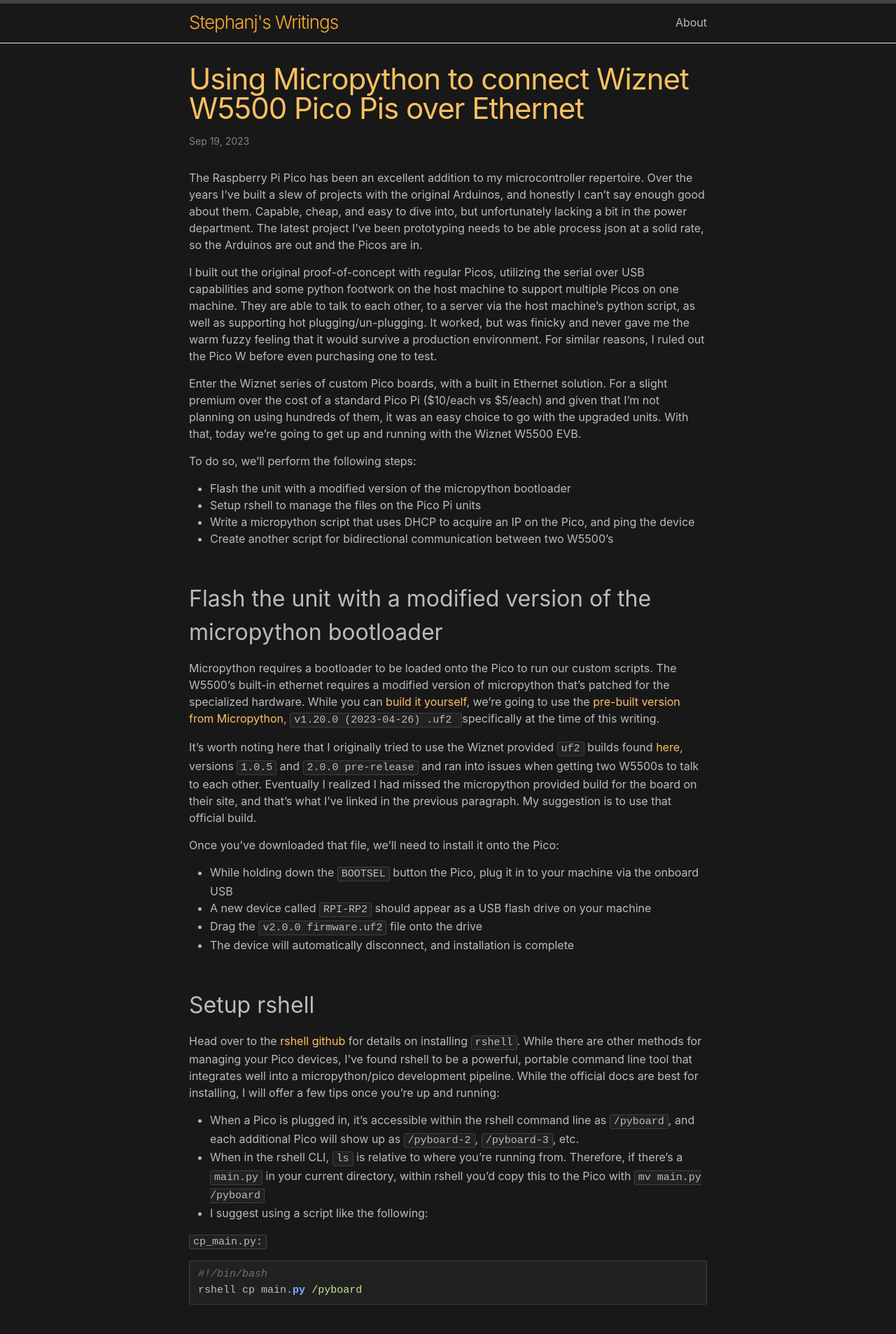
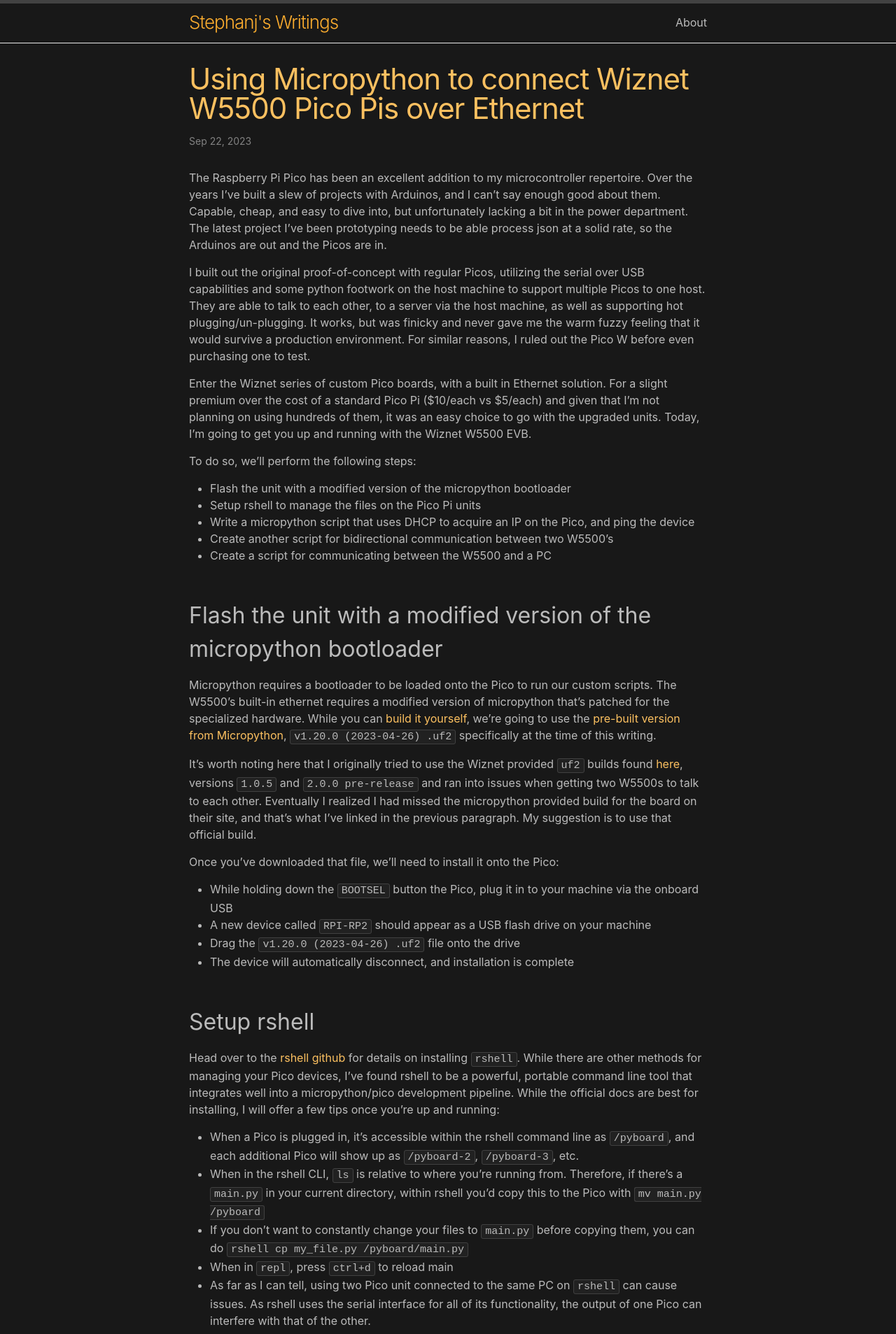
Before and after one commit to sjhennion/sjhennion.github.io, a Jekyll site: the page built from _posts/2023-09-21-w5500-intro.markdown, in a window 1280 px wide. Shown: the top 1907 px of the page at 70% size. Built offline with Jekyll 4.4.1, drawn with Linux system fonts in a browser that asks for light colours; some of the changed text lies outside the part shown.

Commit message:
Final draft 1 of W5500, update about page

```diff
--- a/_posts/2023-09-19-w5500-intro.markdown
+++ b/_posts/2023-09-21-w5500-intro.markdown
@@ -1,32 +1,33 @@
 ---
 layout: post
 title:  "Using Micropython to connect Wiznet W5500 Pico Pis over Ethernet"
-date:   2023-09-19 11:48:23 -0400
+date:   2023-09-21 20:00:00 -0400
 categories: jekyll update
 ---
 
-The Raspberry Pi Pico has been an excellent addition to my microcontroller repertoire.  Over the years I've built a slew of projects with the original Arduinos, and honestly I can't say enough good about them.  Capable, cheap, and easy to dive into, but unfortunately lacking a bit in the power department. The latest project I've been prototyping needs to be able process json at a solid rate, so the Arduinos are out and the Picos are in.
+The Raspberry Pi Pico has been an excellent addition to my microcontroller repertoire.  Over the years I've built a slew of projects with Arduinos, and I can't say enough good about them.  Capable, cheap, and easy to dive into, but unfortunately lacking a bit in the power department. The latest project I've been prototyping needs to be able process json at a solid rate, so the Arduinos are out and the Picos are in.
 
-I built out the original proof-of-concept with regular Picos, utilizing the serial over USB capabilities and some python footwork on the host machine to support multiple Picos on one machine. They are able to talk to each other, to a server via the host machine's python script, as well as supporting hot plugging/un-plugging.  It worked, but was finicky and never gave me the warm fuzzy feeling that it would survive a production environment.  For similar reasons, I ruled out the Pico W before even purchasing one to test.
+I built out the original proof-of-concept with regular Picos, utilizing the serial over USB capabilities and some python footwork on the host machine to support multiple Picos to one host. They are able to talk to each other, to a server via the host machine, as well as supporting hot plugging/un-plugging.  It works, but was finicky and never gave me the warm fuzzy feeling that it would survive a production environment.  For similar reasons, I ruled out the Pico W before even purchasing one to test.
 
-Enter the Wiznet series of custom Pico boards, with a built in Ethernet solution. For a slight premium over the cost of a standard Pico Pi ($10/each vs $5/each) and given that I'm not planning on using hundreds of them, it was an easy choice to go with the upgraded units. With that, today we're going to get up and running with the Wiznet W5500 EVB.
+Enter the Wiznet series of custom Pico boards, with a built in Ethernet solution. For a slight premium over the cost of a standard Pico Pi ($10/each vs $5/each) and given that I'm not planning on using hundreds of them, it was an easy choice to go with the upgraded units. Today, I'm going to get you up and running with the Wiznet W5500 EVB.
 
 To do so, we'll perform the following steps:
 - Flash the unit with a modified version of the micropython bootloader
 - Setup rshell to manage the files on the Pico Pi units
 - Write a micropython script that uses DHCP to acquire an IP on the Pico, and ping the device
 - Create another script for bidirectional communication between two W5500's
+- Create a script for communicating between the W5500 and a PC
 
 ## Flash the unit with a modified version of the micropython bootloader
 
-Micropython requires a bootloader to be loaded onto the Pico to run our custom scripts.  The W5500's built-in ethernet requires a modified version of micropython that's patched for the specialized hardware.  While you can [build it yourself](https://github.com/Wiznet/RP2040-HAT-MicroPython/blob/main/Ethernet%20Example%20Getting%20Started%20%5BMicropython%5D.md#building), we're going to use the [pre-built version from Micropython](https://micropython.org/download/W5500_EVB_PICO/), `v1.20.0 (2023-04-26) .uf2 ` specifically at the time of this writing.
+Micropython requires a bootloader to be loaded onto the Pico to run our custom scripts.  The W5500's built-in ethernet requires a modified version of micropython that's patched for the specialized hardware.  While you can [build it yourself](https://github.com/Wiznet/RP2040-HAT-MicroPython/blob/main/Ethernet%20Example%20Getting%20Started%20%5BMicropython%5D.md#building), we're going to use the [pre-built version from Micropython](https://micropython.org/download/W5500_EVB_PICO/), `v1.20.0 (2023-04-26) .uf2` specifically at the time of this writing.
 
 It's worth noting here that I originally tried to use the Wiznet provided `uf2` builds found [here](https://github.com/Wiznet/RP2040-HAT-MicroPython/releases), versions `1.0.5` and `2.0.0 pre-release` and ran into issues when getting two W5500s to talk to each other.  Eventually I realized I had missed the micropython provided build for the board on their site, and that's what I've linked in the previous paragraph.  My suggestion is to use that official build.
 
 Once you've downloaded that file, we'll need to install it onto the Pico:
 - While holding down the `BOOTSEL` button the Pico, plug it in to your machine via the onboard USB
 - A new device called `RPI-RP2` should appear as a USB flash drive on your machine
-- Drag the `v2.0.0 firmware.uf2` file onto the drive
+- Drag the `v1.20.0 (2023-04-26) .uf2` file onto the drive
 - The device will automatically disconnect, and installation is complete
 
 ## Setup rshell
@@ -35,16 +36,6 @@ Head over to the [rshell github](https://github.com/dhylands/rshell) for details
 
 - When a Pico is plugged in, it's accessible within the rshell command line as `/pyboard`, and each additional Pico will show up as `/pyboard-2`, `/pyboard-3`, etc.
 - When in the rshell CLI, `ls` is relative to where you're running from.  Therefore, if there's a `main.py` in your current directory, within rshell you'd copy this to the Pico with `mv main.py /pyboard`
-- I suggest using a script like the following:
-
-`cp_main.py:`
-{% highlight ruby %}
-#!/bin/bash
-rshell cp main.py /pyboard
-{% endhighlight %}
-
-This way you can easily do a `cp_main.py` rather than reloading rshell and do the copy manually everytime.
-
 - If you don't want to constantly change your files to `main.py` before copying them, you can do `rshell cp my_file.py /pyboard/main.py`
 - When in `repl`, press `ctrl+d` to reload main
 - As far as I can tell, using two Pico unit connected to the same PC on `rshell` can cause issues.  As rshell uses the serial interface for all of its functionality, the output of one Pico can interfere with that of the other.
@@ -89,16 +80,16 @@ if __name__ == "__main__":
 {% endhighlight %}
 
 
-At a high level, we can break this down simply:
+Let's break this down:
 1. We enter on `main`, which first calls `w5x00_init()`
-2. In `w5x00_init()`, we prepare ethernet device, which uses SPI on the pins listed in the `SPI()` call
+2. In `w5x00_init()`, we prepare the ethernet device, which uses SPI on the pins listed in the `SPI()` call
 3. Our `ifconfig('dhcp')` tells the interface we want to be given an IP address
 4. The `while not nic.isconnected()` is just looping while attempting to confirm a network connection
 5. At this point we jump back to main, where its `while` loop spins forever, turning the LED on and off
 
 Now, let's run this on the device:
-1. Save this file as `main.py`
-2. Copy the file onto the Pico with `rshell cp main.py /pyboard`
+1. Save the file
+2. Copy the file onto the Pico with `rshell cp dhcp_ping.py /pyboard/main.py`
 3. Open the repl with `rshell repl`
 4. Once at the `>>>` prompt, press `ctrl+d` to reload the program
 
@@ -253,11 +244,13 @@ is_server=True
 {% endhighlight %}
 
 Now copy this version onto the *other* W5500 as `main.py`. Once this is complete, you're ready to run the test.  Make sure you start the server Pico first, and then start the client unit. As mentioned previously, using the `repl` with two Pico units from the same host machine can cause some text output issues.  My suggestion is one of the following:
-- Just don't use the `repl`.  You can trigger a `main` refresh just by unplugging and plugging the units back in.  Since you're only concerned about power, this can be done from the same machine.  You'll see the activity lights on the client confirming data transition
-- Power one of the from a USB charging block, and use the `repl` on the other unit.  This will confirm the data transition, as well as let you see the data increment on one of the untis.
+- Just don't use the `repl`.  You can trigger a `main` refresh just by unplugging and plugging the units back in.  Since you're only concerned about power, this can be done from the same machine.  You'll see the activity lights on the units confirming data transition
+- Power one of them from a USB charging block, and use the `repl` on the other unit.  This will confirm the data transition, as well as let you see the data increment on one of the untis.
 - The ideal case that I do when testing is utilize two separate machines, and connect one unit to each, and run the `repl` from each machine.  This will allow you to see the data transfer on both sides
 
 ### Trouble in paradise
+
+*NOTE: I wrote this section prior to discovering the official micropython build.  So far I have not seen these issues running that build, but I wanted to leave this section in for completeness, and in case anyone feels daring enough to use the Wiznet provided builds.  Caveat emptor, feel free to skip this section*
 
 I ran into an issue throughout the debugging process of the bidirectional comms where the server side of the code would come up fine, but the client version would fail in one of two ways:
 
@@ -433,4 +426,4 @@ sending data back to the client
 
 I hope this has served as a solid foundation to your own hacking with the W5500.  As I said, I've got a project I'm in the prototyping stages of that currently uses regular Picos communicating over USB that I'm looking forward to converting over to ethernet. While these proof-of-concepts I've provided can get you up and running, they're nowhere near production ready.  If you're looking for next steps to expand on this, I'd suggest hardening the connection standup and come down, such that the client will loop attempting to connect to the server, and the server can handle clients coming and going.  Another good exercise would be running the server on the W5500, and creating a script to run on your PC that talks to it, reversing the example we provided above.
 
-If you come across any errors, or have suggestions for how better to present anything, please don't hesitate to reach out to me at ghp@stephanj.com.  Happy hacking!
+If you come across any errors, or have suggestions for how better to present anything, please don't hesitate to reach out to me at [ghp@stephanj.com](mailto:ghp@stephanj.com).  Happy hacking!
--- a/_sass/minima/_base.scss
+++ b/_sass/minima/_base.scss
@@ -98,7 +98,7 @@ h1, h2, h3, h4, h5, h6 {
 }
 
 h2 {
-  margin-top: 50px;
+  //margin-top: 50px;
 }
 
 
--- a/_sass/minima/_layout.scss
+++ b/_sass/minima/_layout.scss
@@ -231,6 +231,7 @@
   margin-bottom: $spacing-unit;
 
   h2 {
+    margin-top: 50px;
     @include relative-font-size(2);
 
     @include media-query($on-laptop) {
```
Also changed, not shown: other parts of _posts/2023-09-21-w5500-intro.markdown (+3 -3 lines), _posts/2023-09-19-another.markdown (deleted, +0 -29 lines), _posts/2023-09-19-welcome-to-jekyll.markdown (deleted, +0 -29 lines), about.markdown (+3 -10 lines).
